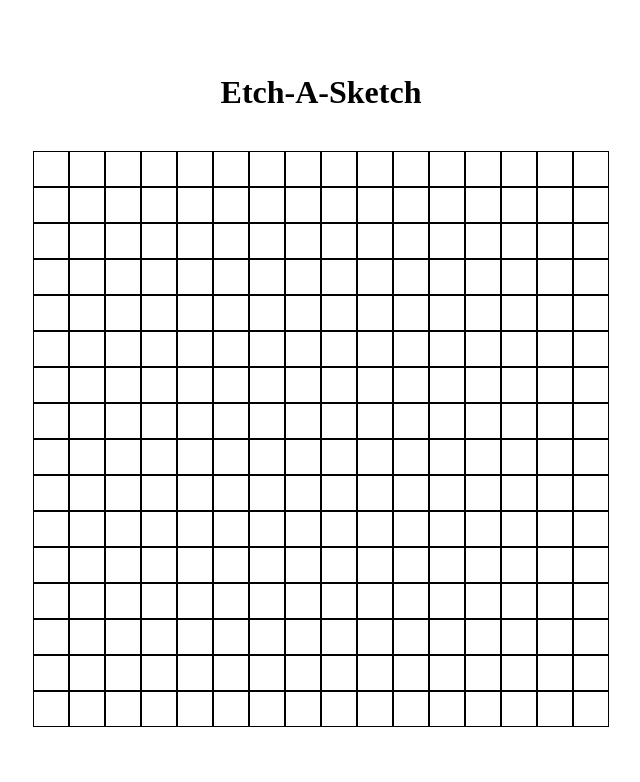
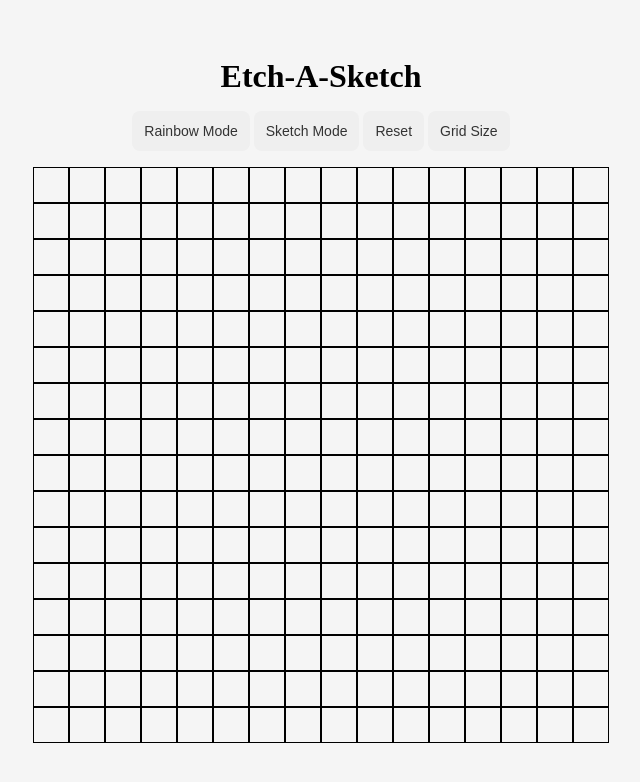
Before and after one commit to braventandel/etch-a-sketch, a plain HTML site: page index.html in a window 1280 px wide. Shown: the whole page, without its empty margins (319-959 px from the left). Drawn offline with Linux system fonts and the light colour scheme.

Commit message:
added buttons

```diff
--- a/index.html
+++ b/index.html
@@ -12,7 +12,12 @@
 <body>
 
     <h1>Etch-A-Sketch</h1>
-
+    <div id="btn">
+        <button id="btn-rainbow" class="active">Rainbow Mode</button>
+        <button id="btn-sketch" class="active">Sketch Mode</button>
+        <button id="btn-reset">Reset</button>
+        <button>Grid Size</button>
+    </div>
     <div id="container">
 
     </div>
--- a/script.js
+++ b/script.js
@@ -1,6 +1,20 @@
 const container = document.getElementById("container");
 
 const numberOfSquares = 16;
+
+let currentMode = 'sketch';
+
+document.getElementById('btn-sketch').addEventListener('click', () => { currentMode ='sketch'});
+document.getElementById('btn-rainbow').addEventListener('click', () => {currentMode = 'rainbow'});
+
+document.getElementById('btn-reset').addEventListener('click',() => {
+    const boxes = document.querySelectorAll('.sketchbox');
+    boxes.forEach(sketchbox => {
+        sketchbox.style.opacity = 0;
+        sketchbox.style.backgroundColor = '';
+        sketchbox.dataset.passes = 0;
+    })
+})
 
 
 
@@ -11,22 +25,31 @@
     container.appendChild(sketchbox);
     sketchbox.classList.add("box");
 
-    sketchbox.addEventListener('mouseenter', function(e){
+    sketchbox.addEventListener('mousemove', function(e){
         e.target.classList.add("colored");
 
         const r = Math.floor(Math.random()*256);
         const g = Math.floor(Math.random()*256);
         const b = Math.floor(Math.random()*256);
         e.target.style.backgroundColor = `rgb(${r}, ${g}, ${b}`;
+
+        let currentOpacity = e.target.style.opacity;
+
+        if(currentOpacity === ""){
+
+            e.target.style.opacity = 0.1;
+
+            console.log("First hover! Opacity set to 0.1");
+
+        }else if (Number(currentOpacity) < 0.1){
+            e.target.style.opacity = Number(currentOpacity) + 0.1;
+
+            let newOpacity = parseFloat(currentOpacity) + 0.1;
+            e.target.style.opacity = newOpacity;
+            console.log("Hovered again! New Opacity is: " + newOpacity);
+        }
     })
 
-   /*  sketchbox.style.border = "1px solid black";
-    sketchbox.style.width = "36px";
-    sketchbox.style.height = "36px";
-
-    sketchbox.addEventListener('mouseenter', function(e){
-        e.target.style.backgroundColor = "red";
-    }) */
 }
     }
 };
--- a/style.css
+++ b/style.css
@@ -12,10 +12,11 @@
     margin: 0;
     height: 100vh;
     flex-direction:column;
+    background-color: whitesmoke;
 }
 
 h1{
-    margin-bottom: 5vh;
+    margin-bottom: 2vh;
 }
 #container{
 
@@ -30,8 +31,45 @@
     border: 1px solid black;
     height: 36px;
     width:  36px;
+    cursor:crosshair;
 }
 
 .colored{
     background-color: red;
 }
+
+button{
+    margin-bottom: 2vh;
+    border-width: 0;
+    border-radius: 8px;
+    cursor: pointer;
+    display: inline-block;
+    font-size: 14px;
+    font-weight: 500;
+    line-height: 20px;
+    padding: 10px 12px;
+    color: #333333;
+    transition: all 200ms;
+    white-space: nowrap;
+    user-select: none;
+    -webkit-user-select: none;
+    touch-action: manipulation;
+}
+
+
+
+button:hover {
+  background-color: #6832fb;
+  box-shadow: rgba(0, 0, 0, 0.1) 0 4px 12px;
+  color: white;
+}
+
+button.active:focus {
+  background-color: #6832fb;
+  box-shadow: rgba(0, 0, 0, 0.1) 0 4px 12px;
+  color: white;
+}
+
+button:hover {
+  transform: translateY(-1px);
+}
```
